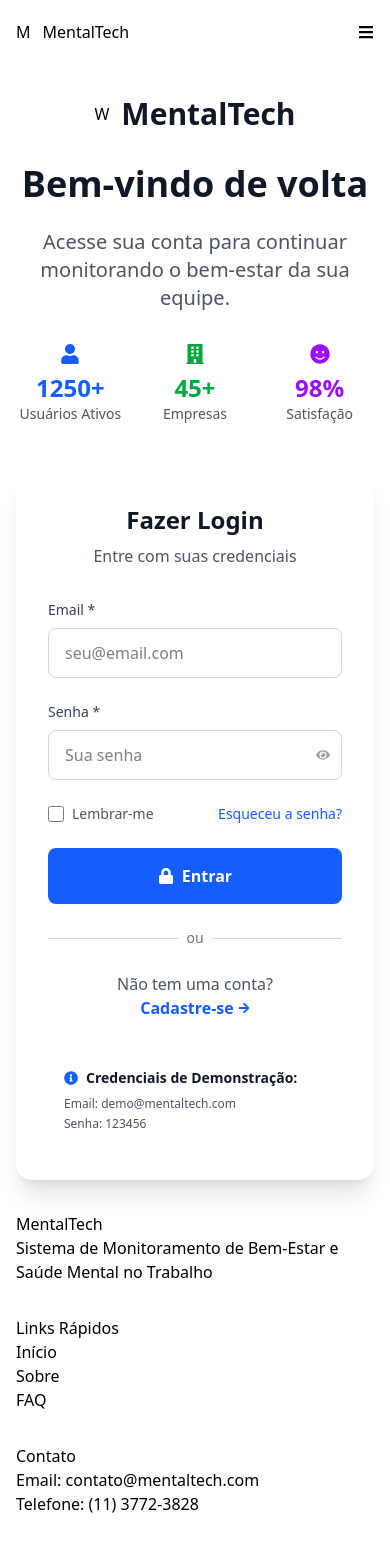
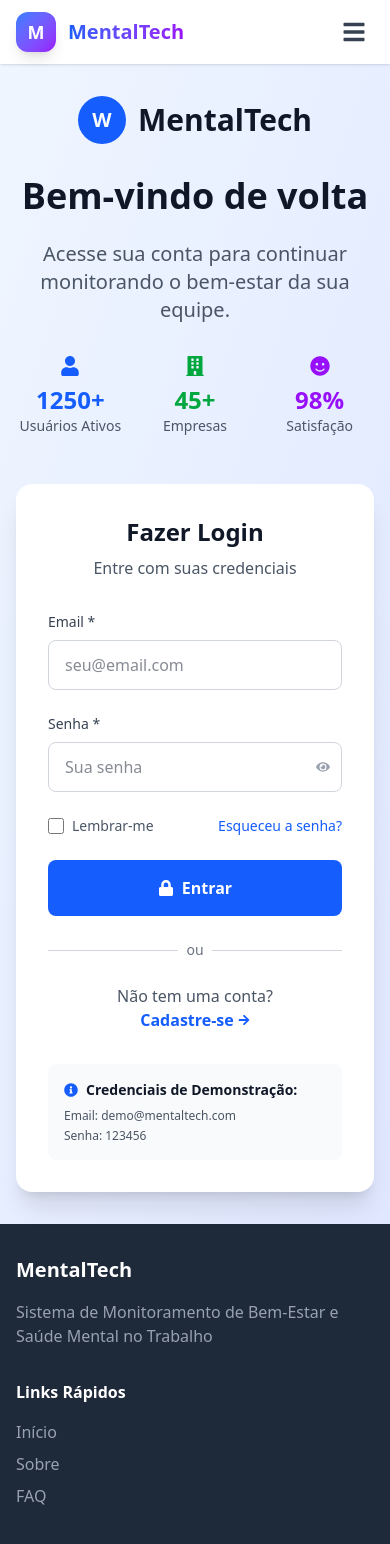
Before and after one commit to Front-End-GS-1TDSPG/gs2-front, a React (Vite) app: page /login in a window 390 px wide. Shown: the top 1544 px of the page. Built offline with nearby package versions, Linux system fonts and the light colour scheme.

Commit message:
feat: estilo de cabeçalho, scroll para mobile, dark mode e login

```diff
--- a/src/globals.css
+++ b/src/globals.css
@@ -1 +1,503 @@
 @import "tailwindcss";
+
+
+/* Estilos para os temas */
+.light-mode {
+  @apply bg-white text-gray-900;
+}
+
+.dark-mode {
+  @apply bg-gray-900 text-white;
+}
+
+/* Estilos do Cabeçalho */
+.header-base {
+  @apply sticky top-0 z-50 transition-all duration-300;
+}
+
+.header-default {
+  @apply shadow-sm;
+}
+
+.header-scrolled {
+  @apply shadow-lg border-b;
+}
+
+.light-header {
+  @apply bg-white border-gray-100;
+}
+
+.dark-header {
+  @apply bg-gray-800 border-gray-700;
+}
+
+.logo-container {
+  @apply w-10 h-10 bg-gradient-to-br from-blue-500 to-purple-600 rounded-xl flex items-center justify-center shadow-lg group-hover:shadow-xl transition-all duration-300;
+}
+
+.logo-text {
+  @apply text-white font-bold text-lg;
+}
+
+.logo-title {
+  @apply text-xl font-bold bg-gradient-to-r from-blue-600 to-purple-600 bg-clip-text text-transparent;
+}
+
+.user-greeting {
+  @apply bg-blue-50 text-blue-800 px-4 py-2 rounded-full border border-blue-200 text-sm font-medium flex items-center gap-2;
+}
+
+.user-icon {
+  @apply text-blue-600;
+}
+
+.user-name {
+  @apply text-blue-900;
+}
+
+.menu-item-base {
+  @apply flex items-center space-x-2 px-4 py-2 rounded-xl text-sm font-medium transition-all duration-200;
+}
+
+.menu-item-active {
+  @apply bg-blue-50 text-blue-600 border border-blue-200 shadow-sm;
+}
+
+.menu-item-logout {
+  @apply bg-red-500 hover:bg-red-600 text-white;
+}
+
+.menu-item-login {
+  @apply bg-blue-500 hover:bg-blue-600 text-white;
+}
+
+.menu-item-cadastro {
+  @apply bg-green-500 hover:bg-green-600 text-white;
+}
+
+.menu-item-inactive {
+  @apply text-gray-600 hover:text-gray-900 hover:bg-gray-50;
+}
+
+.dark-header .menu-item-active {
+  @apply bg-blue-900 text-blue-100 border-blue-700;
+}
+
+.dark-header .menu-item-inactive {
+  @apply text-gray-300 hover:text-white hover:bg-gray-700;
+}
+
+.theme-toggle-desktop {
+  @apply flex items-center justify-center w-10 h-10 rounded-xl bg-gray-100 hover:bg-gray-200 transition-all duration-200 ml-2;
+}
+
+.dark-header .theme-toggle-desktop {
+  @apply bg-gray-700 hover:bg-gray-600;
+}
+
+.theme-icon-sun {
+  @apply w-5 h-5 text-yellow-500;
+}
+
+.theme-icon-moon {
+  @apply w-5 h-5 text-gray-700;
+}
+
+.dark-header .theme-icon-moon {
+  @apply text-gray-300;
+}
+
+.mobile-menu-toggle {
+  @apply lg:hidden p-2 rounded-xl hover:bg-gray-100 transition-all duration-200 active:scale-95;
+}
+
+.dark-header .mobile-menu-toggle {
+  @apply hover:bg-gray-700;
+}
+
+.menu-toggle-icon {
+  @apply w-6 h-6 text-gray-700;
+}
+
+.dark-header .menu-toggle-icon {
+  @apply text-gray-300;
+}
+
+.lg\:hidden {
+  overflow: hidden;
+  transition: all 0.3s ease-in-out;
+}
+
+.max-h-screen {
+  max-height: 100vh;
+}
+
+.max-h-0 {
+  max-height: 0;
+}
+
+/* Garantir que a lista seja scrollável */
+.mobile-menu-list {
+  @apply space-y-2 max-h-[70vh] overflow-y-auto;
+}
+
+/* Personalizar a scrollbar para melhor aparência */
+.mobile-menu-list::-webkit-scrollbar {
+  width: 4px;
+}
+
+.mobile-menu-list::-webkit-scrollbar-track {
+  @apply bg-gray-100;
+}
+
+.dark-header .mobile-menu-list::-webkit-scrollbar-track {
+  @apply bg-gray-700;
+}
+
+.mobile-menu-list::-webkit-scrollbar-thumb {
+  @apply bg-gray-300 rounded-full;
+}
+
+.dark-header .mobile-menu-list::-webkit-scrollbar-thumb {
+  @apply bg-gray-500;
+}
+
+.mobile-menu-list::-webkit-scrollbar-thumb:hover {
+  @apply bg-gray-400;
+}
+
+.dark-header .mobile-menu-list::-webkit-scrollbar-thumb:hover {
+  @apply bg-gray-400;
+}
+
+.mobile-menu-nav {
+  @apply py-4 border-t;
+}
+
+.light-header .mobile-menu-nav {
+  @apply border-gray-100;
+}
+
+.dark-header .mobile-menu-nav {
+  @apply border-gray-700;
+}
+
+.mobile-user-greeting {
+  @apply px-4 py-3 border-b mb-2 flex items-center gap-2;
+}
+
+.light-header .mobile-user-greeting {
+  @apply border-gray-100 bg-blue-50;
+}
+
+.dark-header .mobile-user-greeting {
+  @apply border-gray-700 bg-blue-900;
+}
+
+.mobile-user-icon {
+  @apply text-blue-600;
+}
+
+.dark-header .mobile-user-icon {
+  @apply text-blue-300;
+}
+
+.mobile-user-text {
+  @apply text-blue-800 text-sm font-medium;
+}
+
+.dark-header .mobile-user-text {
+  @apply text-blue-200;
+}
+
+.mobile-user-name {
+  @apply text-blue-900;
+}
+
+.dark-header .mobile-user-name {
+  @apply text-blue-100;
+}
+
+.mobile-menu-list {
+  @apply space-y-2;
+}
+
+.mobile-menu-item-base {
+  @apply w-full flex items-center space-x-3 px-4 py-3 rounded-xl text-left transition-all duration-200 active:scale-95;
+}
+
+.mobile-menu-item-active {
+  @apply bg-blue-50 text-blue-600 border border-blue-200 shadow-sm;
+}
+
+.mobile-menu-item-logout {
+  @apply bg-red-500 text-white hover:bg-red-600;
+}
+
+.mobile-menu-item-login {
+  @apply bg-blue-500 text-white hover:bg-blue-600;
+}
+
+.mobile-menu-item-cadastro {
+  @apply bg-green-500 text-white hover:bg-green-600;
+}
+
+.mobile-menu-item-inactive {
+  @apply text-gray-600 hover:text-gray-900 hover:bg-gray-50;
+}
+
+.dark-header .mobile-menu-item-active {
+  @apply bg-blue-900 text-blue-100 border-blue-700;
+}
+
+.dark-header .mobile-menu-item-inactive {
+  @apply text-gray-300 hover:text-white hover:bg-gray-700;
+}
+
+.mobile-menu-label {
+  @apply font-medium;
+}
+
+.theme-toggle-mobile {
+  @apply w-full flex items-center space-x-3 px-4 py-3 rounded-xl text-left transition-all duration-200 active:scale-95 bg-gray-100 hover:bg-gray-200 text-gray-600 hover:text-gray-900;
+}
+
+.dark-header .theme-toggle-mobile {
+  @apply bg-gray-700 hover:bg-gray-600 text-gray-300 hover:text-white;
+}
+
+/* Estilos do Rodapé */
+.footer-base {
+  @apply py-8;
+}
+
+.footer-light {
+  @apply bg-gray-800 text-white;
+}
+
+.footer-dark {
+  @apply bg-gray-900 text-white;
+}
+
+.footer-title {
+  @apply text-xl font-bold mb-4;
+}
+
+.footer-subtitle {
+  @apply font-semibold mb-4;
+}
+
+.footer-text {
+  @apply transition duration-300;
+}
+
+.footer-text-light {
+  @apply text-gray-400;
+}
+
+.footer-text-dark {
+  @apply text-gray-300;
+}
+
+.footer-list {
+  @apply space-y-2 transition duration-300;
+}
+
+.footer-list-light {
+  @apply text-gray-400;
+}
+
+.footer-list-dark {
+  @apply text-gray-300;
+}
+
+.footer-link {
+  @apply hover:text-white transition duration-300;
+}
+
+.footer-bottom {
+  @apply border-t mt-8 pt-8 text-center transition duration-300;
+}
+
+.footer-bottom-light {
+  @apply border-gray-700 text-gray-400;
+}
+
+.footer-bottom-dark {
+  @apply border-gray-800 text-gray-300;
+}
+
+/* Estilos para o componente Cadastro */
+.cadastro-light {
+  @apply bg-gradient-to-br from-blue-50 to-indigo-100;
+}
+
+.cadastro-dark {
+  @apply bg-gradient-to-br from-gray-800 to-gray-900;
+}
+
+.logo-icon {
+  @apply w-10 h-10 bg-blue-600 rounded-full flex items-center justify-center;
+}
+
+.logo-icon-text {
+  @apply text-white font-bold;
+}
+
+.benefits-light {
+  @apply bg-white text-gray-900;
+}
+
+.benefits-dark {
+  @apply bg-gray-800 text-white;
+}
+
+.form-light {
+  @apply bg-white text-gray-900;
+}
+
+.form-dark {
+  @apply bg-gray-800 text-white;
+}
+
+.stat-light-blue {
+  @apply bg-blue-50 text-blue-600;
+}
+
+.stat-light-green {
+  @apply bg-green-50 text-green-600;
+}
+
+.stat-dark {
+  @apply bg-gray-700 text-gray-300;
+}
+
+/* Estilos para inputs no dark mode */
+.dark input::placeholder {
+  @apply text-gray-400;
+}
+
+.dark select {
+  @apply bg-gray-700 border-gray-600 text-white;
+}
+
+.dark select option {
+  @apply bg-gray-700 text-white;
+}
+
+/* Estilos para o componente Login */
+.login-light {
+  @apply bg-gradient-to-br from-blue-50 to-indigo-100;
+}
+
+.login-dark {
+  @apply bg-gradient-to-br from-gray-800 to-gray-900;
+}
+
+.logo-icon {
+  @apply w-12 h-12 bg-blue-600 rounded-full flex items-center justify-center;
+}
+
+.logo-icon-text {
+  @apply text-white text-xl font-bold;
+}
+
+.form-light {
+  @apply bg-white text-gray-900;
+}
+
+.form-dark {
+  @apply bg-gray-800 text-white;
+}
+
+.demo-credentials-light {
+  @apply bg-gray-50 text-gray-900;
+}
+
+.demo-credentials-dark {
+  @apply bg-gray-700 text-white;
+}
+
+/* Estilos para inputs no dark mode */
+.dark input::placeholder {
+  @apply text-gray-400;
+}
+
+.dark input:focus {
+  @apply ring-2 ring-blue-500;
+}
+
+/* Estilos para o checkbox no dark mode */
+.dark input[type="checkbox"] {
+  @apply bg-gray-700 border-gray-600;
+}
+
+.dark input[type="checkbox"]:checked {
+  @apply bg-blue-500 border-blue-500;
+}
+
+/* Estilos para links no dark mode */
+.dark a {
+  @apply text-blue-400;
+}
+
+.dark a:hover {
+  @apply text-blue-300;
+}
+
+/* Estilos para o componente Contato */
+.contato-light {
+  @apply bg-gray-50;
+}
+
+.contato-dark {
+  @apply bg-gray-900;
+}
+
+.contact-info-light {
+  @apply bg-white text-gray-900;
+}
+
+.contact-info-dark {
+  @apply bg-gray-800 text-white;
+}
+
+.contact-form-light {
+  @apply bg-white text-gray-900;
+}
+
+.contact-form-dark {
+  @apply bg-gray-800 text-white;
+}
+
+.hours-light {
+  @apply bg-blue-50 text-gray-900;
+}
+
+.hours-dark {
+  @apply bg-blue-900 text-white;
+}
+
+/* Estilos para inputs no dark mode */
+.dark input::placeholder {
+  @apply text-gray-400;
+}
+
+.dark textarea::placeholder {
+  @apply text-gray-400;
+}
+
+.dark select {
+  @apply bg-gray-700 border-gray-600 text-white;
+}
+
+.dark select option {
+  @apply bg-gray-700 text-white;
+}
+
+/* Estilos para focus states no dark mode */
+.dark input:focus,
+.dark textarea:focus,
+.dark select:focus {
+  @apply ring-2 ring-blue-500;
+}
```
